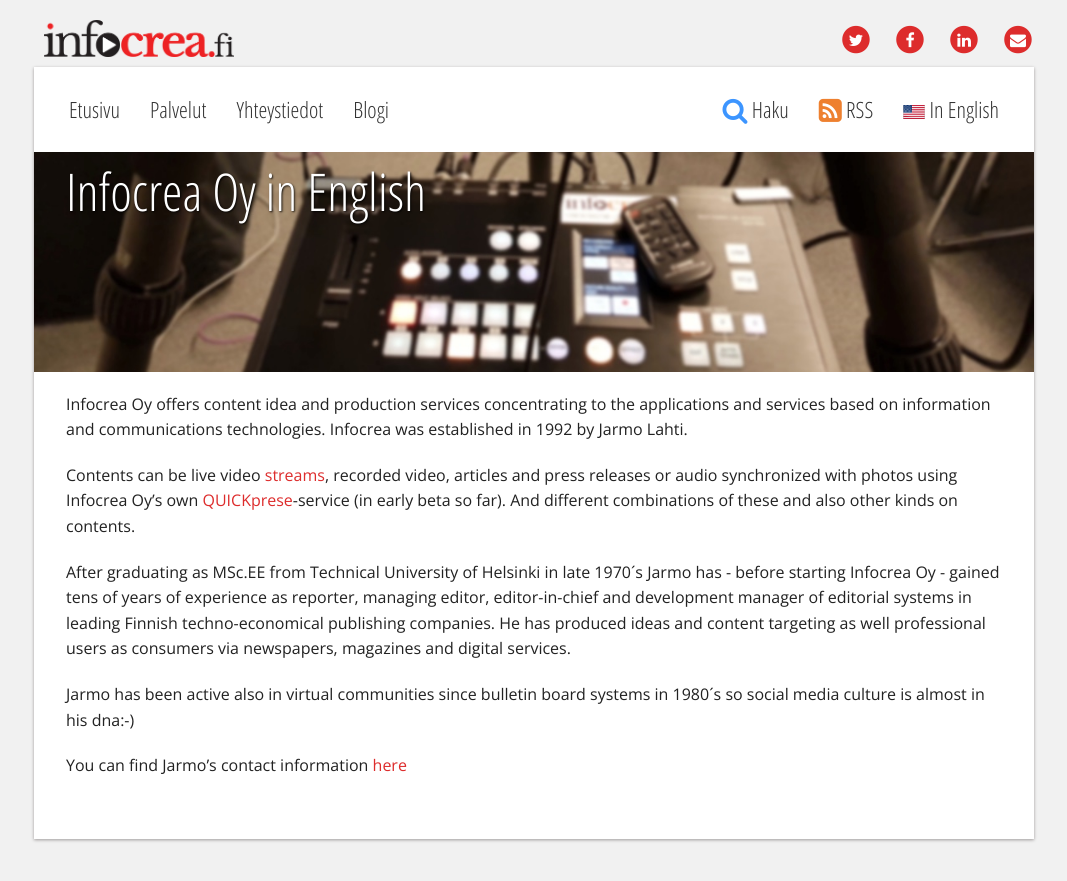
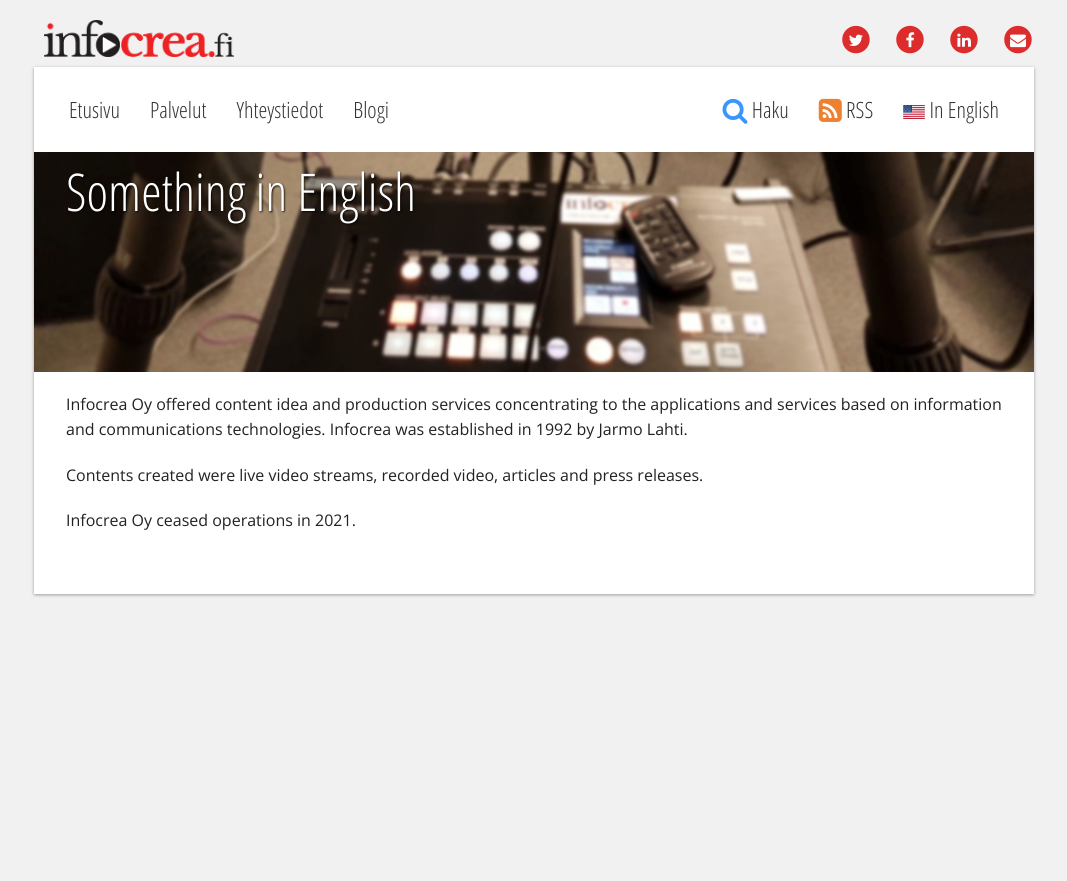
Before and after one commit to Pyppe/infocrea.fi, a Jekyll site: the page built from english.md, in a window 1280 px wide. Shown: the top 881 px of the page, without its empty margins (106-1173 px from the left). Built offline with Jekyll 4.4.1, drawn with Linux system fonts in a browser that asks for light colours.

Commit message:
English, too

```diff
--- a/english.md
+++ b/english.md
@@ -2,15 +2,11 @@
 layout: page
 language: fi
 permalink: /english/
-title: "Infocrea Oy in English"
+title: "Something in English"
 ---
 
-Infocrea Oy offers content idea and production services concentrating to the applications and services based on information and communications technologies. Infocrea was established in 1992 by Jarmo Lahti.
+Infocrea Oy offered content idea and production services concentrating to the applications and services based on information and communications technologies. Infocrea was established in 1992 by Jarmo Lahti.
 
-Contents can be live video [streams](http://new.livestream.com/ITstriimIT), recorded video, articles and press releases or audio synchronized with photos using Infocrea Oy's own [QUICKprese](http://quickprese.com)-service (in early beta so far). And different combinations of these and also other kinds on contents.
+Contents created were live video streams, recorded video, articles and press releases.
 
-After graduating as MSc.EE from Technical University of Helsinki in late 1970´s Jarmo has - before starting Infocrea Oy - gained tens of years of experience as reporter, managing editor, editor-in-chief and development manager of editorial systems in leading Finnish techno-economical publishing companies. He has produced ideas and content targeting as well professional users as consumers via newspapers, magazines and digital services.
-
-Jarmo has been active also in virtual communities since bulletin board systems in 1980´s so social media culture is almost in his dna:-)
-
-You can find Jarmo's contact information [here](/yhteystiedot/)
+Infocrea Oy ceased operations in 2021.
```
